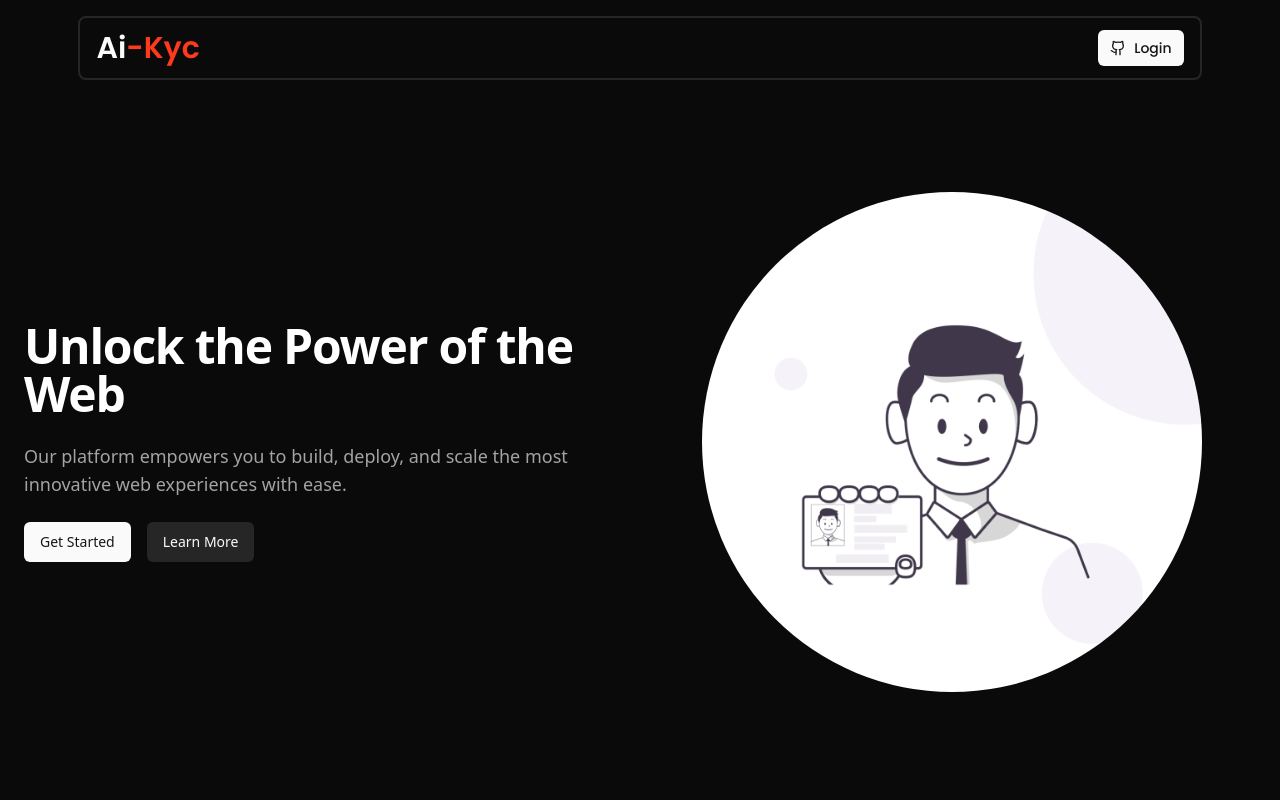
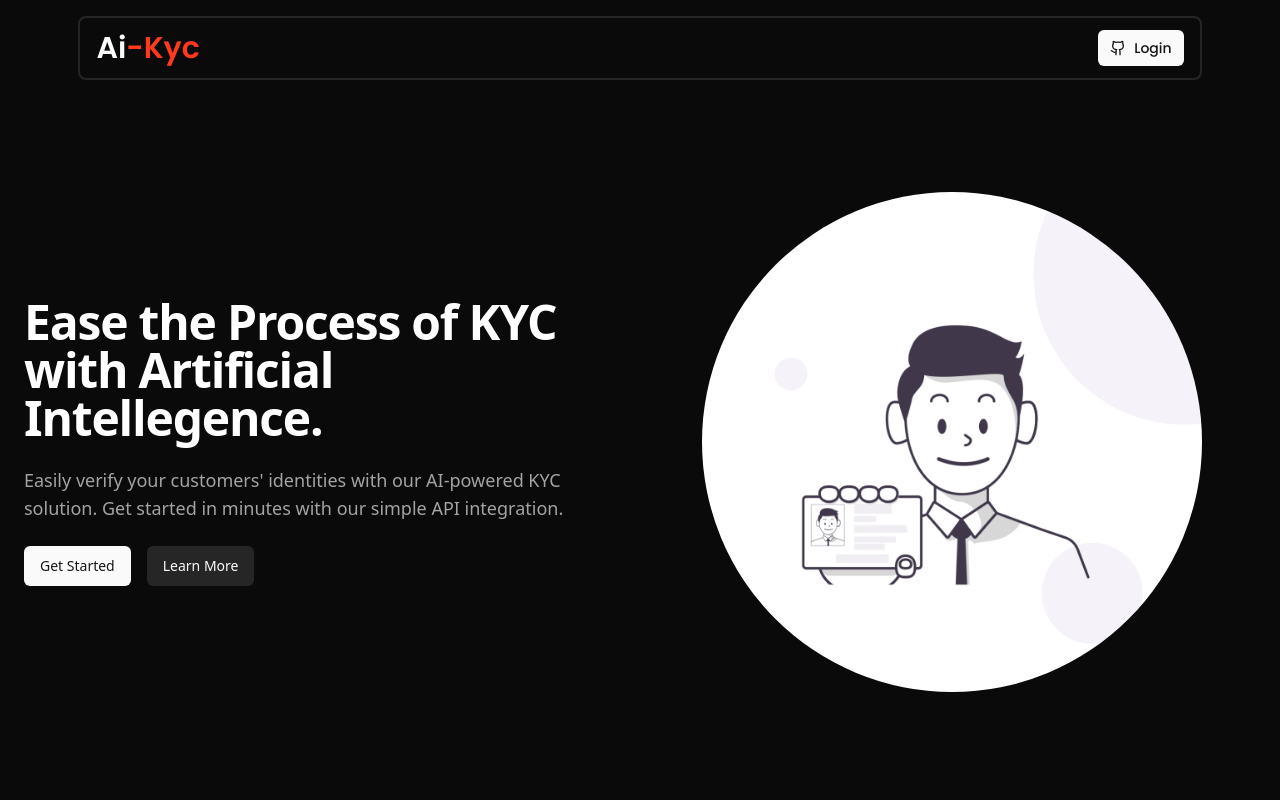
Before and after one commit to utsavdotdev/ai-kyc, a React (Vite) app in the folder client/: page / in a window 1280 px wide. Shown: the top 800 px of the page. Built offline with nearby package versions, Linux system fonts and the light colour scheme.

Commit message:
added the hero content

```diff
--- a/client/src/pages/Hero.jsx
+++ b/client/src/pages/Hero.jsx
@@ -10,11 +10,12 @@ const Hero = () => {
           <section className="container mx-auto py-24 px-4 md:px-6 flex flex-col md:flex-row items-center justify-between gap-12">
             <div className="space-y-6 max-w-xl">
               <h1 className="text-4xl md:text-5xl font-bold tracking-tight">
-                Unlock the Power of the Web
+                Ease the Process of KYC with Artificial Intellegence.
               </h1>
               <p className="text-lg text-muted-foreground">
-                Our platform empowers you to build, deploy, and scale the most
-                innovative web experiences with ease.
+                Easily verify your customers' identities with our AI-powered KYC
+                solution. Get started in minutes with our simple API
+                integration.
               </p>
               <div className="flex gap-4">
                 <Button>Get Started</Button>
@@ -250,6 +251,4 @@ function LockIcon(props) {
   );
 }
 
-
-
 export default Hero;
```
